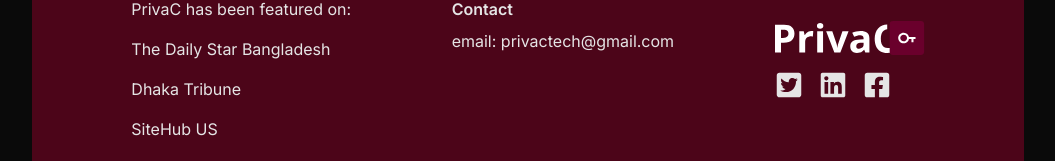
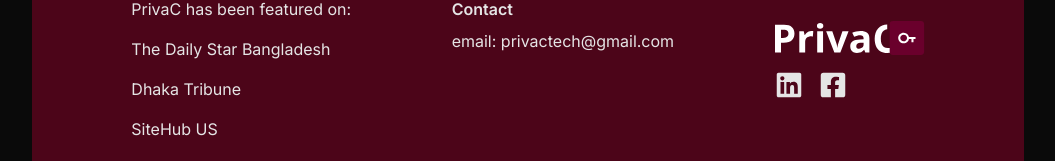
Before and after one commit to privac-bangladesh/website, a Next.js app: page / in a window 1280 px wide. Shown: the part 6079-6240 px from the top of the page, without its empty margins (112-1167 px from the left). Built offline with nearby package versions, Linux system fonts and the light colour scheme.

Commit message:
added links to logo in footer

```diff
--- a/app/components/Footer.tsx
+++ b/app/components/Footer.tsx
@@ -54,9 +54,8 @@
                             alt="PrivaC logo"
                         />
                         <div className='flex my-4 w-1/3 md:w-full gap-4'>
-                            <FaTwitterSquare className='w-7 h-7' />
-                            <FaLinkedin className='w-7 h-7' />
-                            <FaFacebookSquare className='w-7 h-7' />
+                            <Link href={"https://www.linkedin.com/company/projectprivac"}><FaLinkedin className='w-7 h-7' /></Link>
+                            <Link href={"https://www.facebook.com/projectprivac/"}><FaFacebookSquare className='w-7 h-7' /></Link>
                         </div>
                     </div>
 
```
